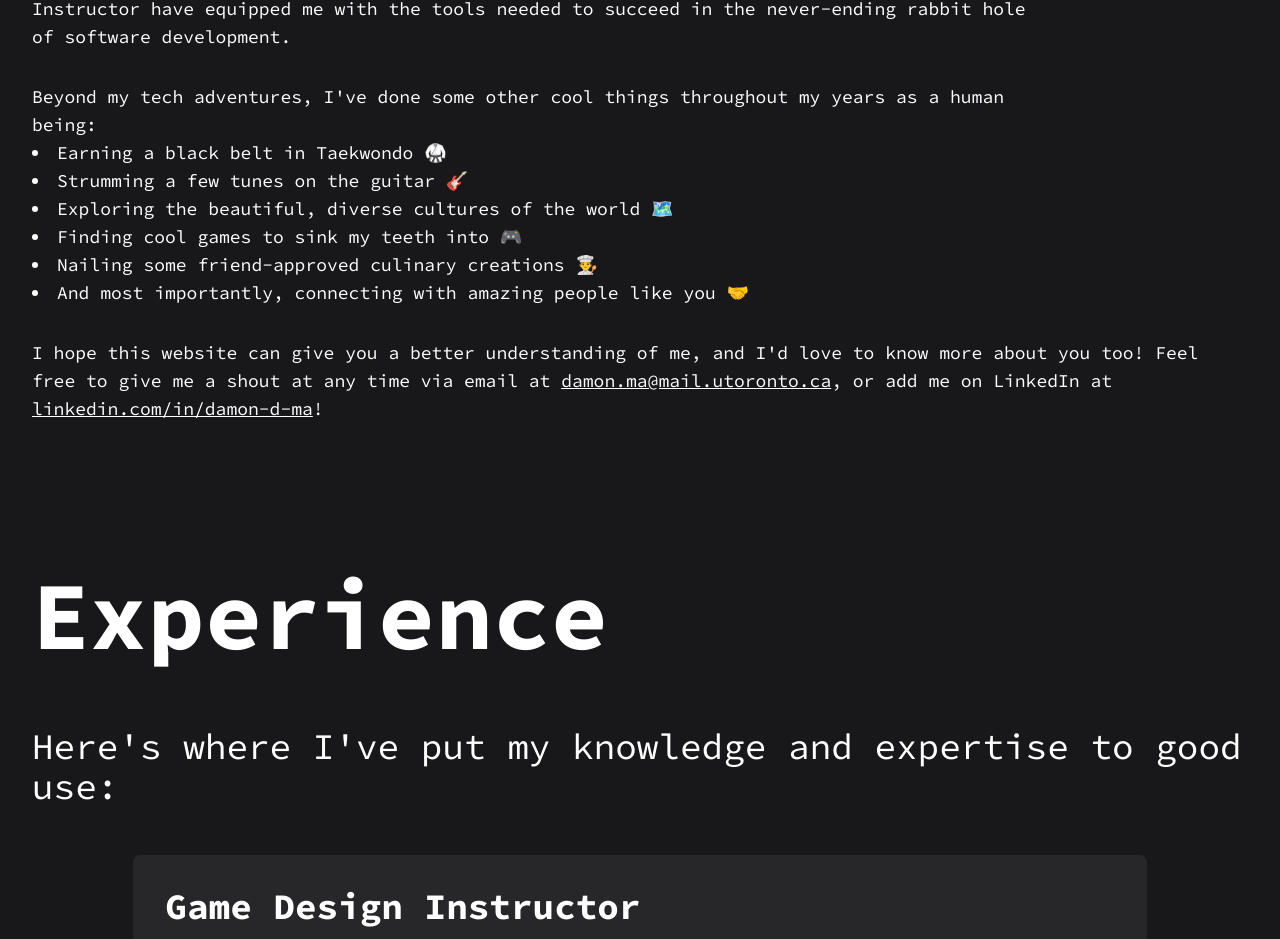
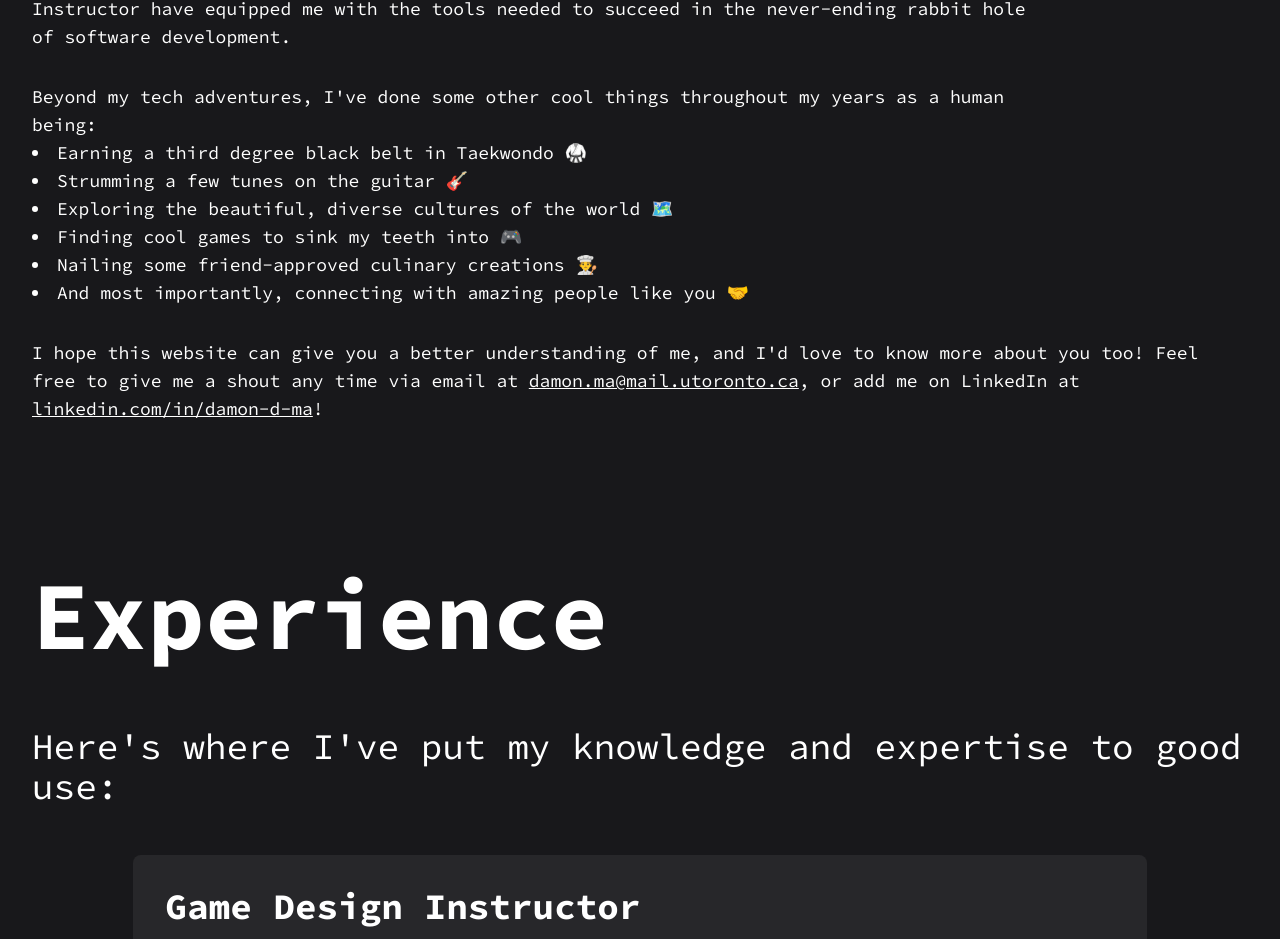
Before and after one commit to Damon-D-Ma/damon-d-ma.github.io, a Next.js app: page / in a window 1280 px wide. Shown: the part 1317-2256 px from the top of the page. Built offline with nearby package versions, Linux system fonts and the light colour scheme.

Commit message:
Update About.tsx

```diff
--- a/components/About.tsx
+++ b/components/About.tsx
@@ -20,7 +20,7 @@ export default function About() {
                         hole of software development.</p>
                         <p>Beyond my tech adventures, I&apos;ve done some other cool things throughout my years as a human being: </p>
                         <ul className="list-disc list-inside">
-                            <li>Earning a black belt in Taekwondo {"\u{1F94B}"}</li>
+                            <li>Earning a third degree black belt in Taekwondo {"\u{1F94B}"}</li>
                             <li>Strumming a few tunes on the guitar {"\u{1F3B8}"}</li>
                             <li>Exploring the beautiful, diverse cultures of the world {"\u{1F5FA}\u{FE0F}"}</li>
                             <li>Finding cool games to sink my teeth into {"\u{1F3AE}"}</li>
@@ -36,7 +36,7 @@ export default function About() {
                 </div>
 
 
-                <p className="pt-8">I hope this website can give you a better understanding of me, and I&apos;d love to know more about you too! Feel free to give me a shout at any time via email at <a href="mailto:damon.ma@mail.utoronto.ca" target="None" className='underline'>damon.ma@mail.utoronto.ca</a>, or add me on LinkedIn at <a href="https://www.linkedin.com/in/damon-d-ma/" target="None" className='underline'>linkedin.com/in/damon-d-ma</a>!</p>
+                <p className="pt-8">I hope this website can give you a better understanding of me, and I&apos;d love to know more about you too! Feel free to give me a shout any time via email at <a href="mailto:damon.ma@mail.utoronto.ca" target="None" className='underline'>damon.ma@mail.utoronto.ca</a>, or add me on LinkedIn at <a href="https://www.linkedin.com/in/damon-d-ma/" target="None" className='underline'>linkedin.com/in/damon-d-ma</a>!</p>
 
 
 
```
